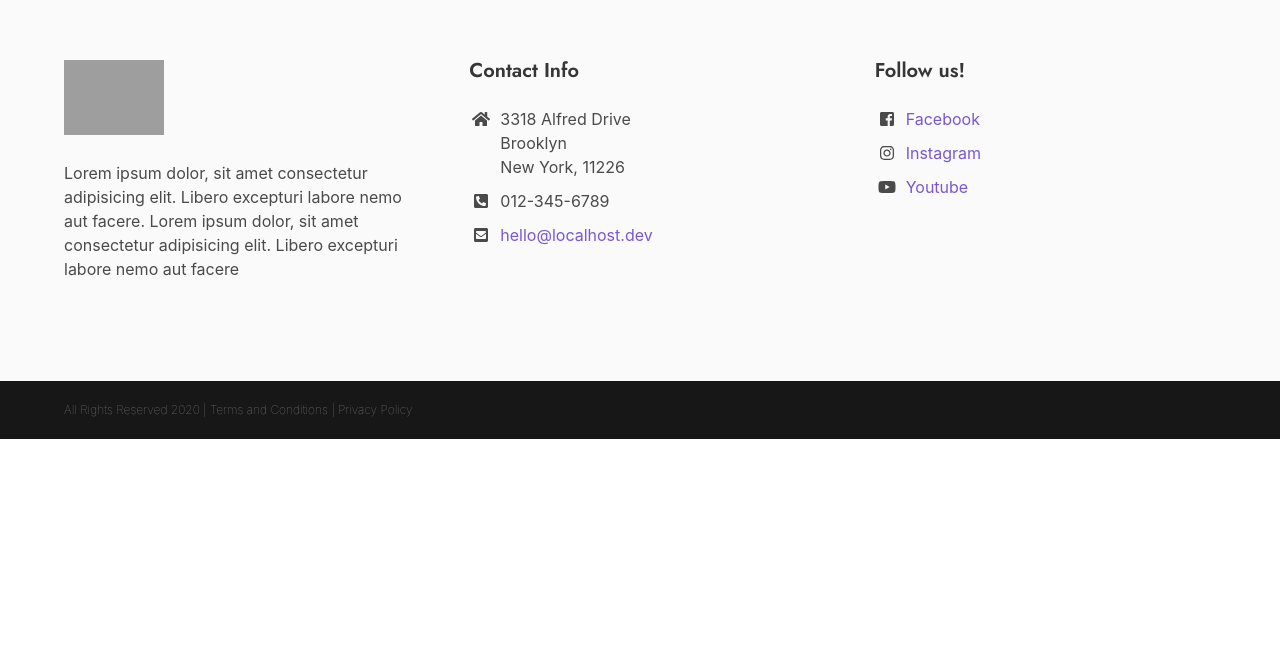
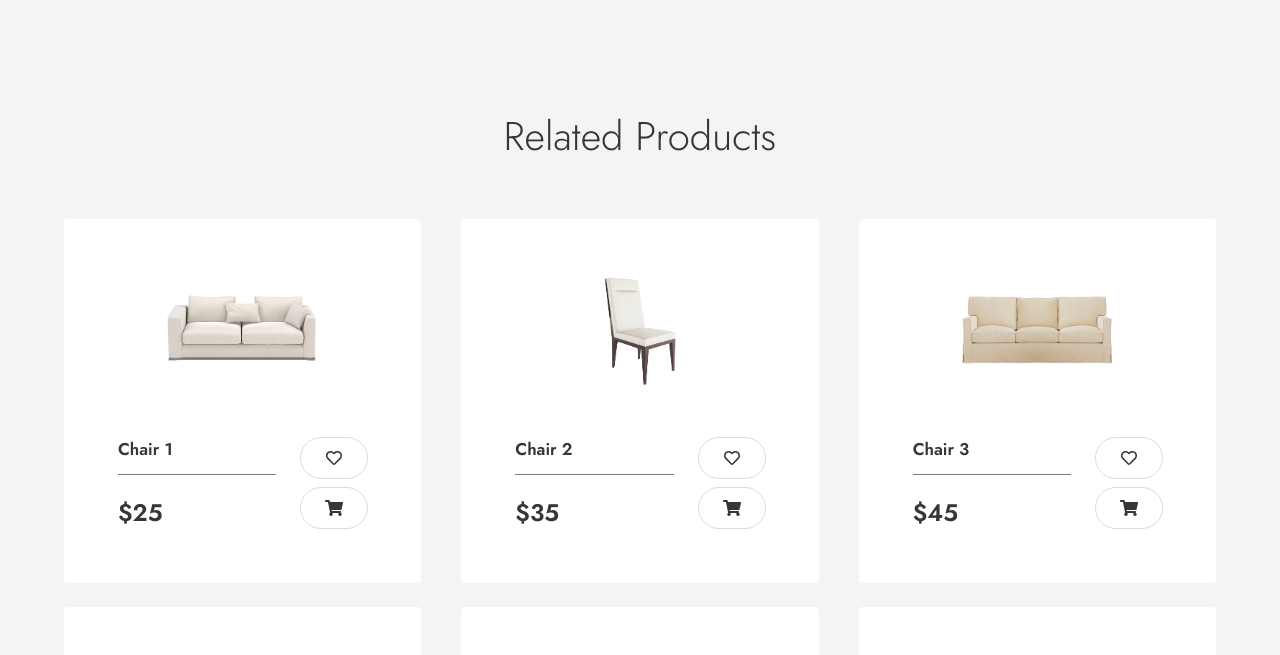
Before and after one commit to reeceballano/rdb-shop, a Vue app: page /product/1 in a window 1280 px wide. Shown: the part 1485-2140 px from the top of the page. Before the commit the page ends 1924 px from the top, so only its background shows below. Built offline with nearby package versions, Linux system fonts and the light colour scheme; grey boxes are pictures that could not be loaded.

Commit message:
fixed route issue
fixed route issue, added watcher to refetch data when params/id changes

```diff
--- a/src/components/ProductTabs/Tabs.vue
+++ b/src/components/ProductTabs/Tabs.vue
@@ -37,7 +37,7 @@
 export default {
     props: {
         productTabs: {
-            type: Object
+            // type: Object
         }
     },
 
--- /dev/null
+++ b/src/components/Products/RelatedProducts.vue
@@ -0,0 +1,69 @@
+<template>
+    <div class="container">
+
+        <div class="section-title-wrapper">
+            <h2 class="title is-2">Related Products</h2>
+        </div>
+
+        <div class="columns is-variable is-5 is-multiline">
+            <rdb-product
+                v-for="product in data"
+                :column="column"
+                :key="product.id"
+                :id="product.id"
+                :name="product.name"
+                :price="product.price"
+                :productImage="product.img"
+            >
+            </rdb-product>
+        </div>
+    </div>
+</template>
+
+<script>
+import Product from '@/components/Products/Product';
+
+export default {
+    props: {
+        data: {
+            type: Array,
+        },
+
+        count: {
+            type: Number,
+            default: 3,
+        },
+
+        column: {
+            type: Number,
+            default: 4
+        }
+
+    },
+
+    data() {
+        return {
+            // relatedProducts: [],
+        }
+    },
+
+    created() {
+        // let relData = this.data.slice(0,this.count);
+        // this.relatedProducts = relData;
+    },
+
+    components: {
+        'rdb-product': Product,
+    },
+}
+</script>
+
+<style lang="scss" scoped>
+    .section-title-wrapper {
+        margin-bottom: 60px;
+
+        h2 {
+            text-align: center;
+        }
+    }
+</style>
--- a/src/store/modules/product.js
+++ b/src/store/modules/product.js
@@ -39,7 +39,7 @@ const actions = {
                 tab:[
                     {
                         label: 'Description',
-                        content:  'Lorem ipsum, dolor sit amet consectetur adipisicing elit. Fuga delectus, nostrum repellat recusandae assumenda sequi blanditiis dolor quis obcaecati excepturi ducimus sint, beatae minima suscipit, commodi fugit eligendi eius inventore.',
+                        content:  'Lorem ipsum, dolor sit amet consectetur adipisicing elit. Fuga delectus, nostrum repellat recusandae assumenda sequi blanditiis dolor quis obcaecati Lorem ipsum, dolor sit amet consectetur adipisicing elit. Fuga delectus, nostrum repellat recusandae assumenda sequi blanditiis dolor quis obcaecati excepturi ducimus sint, beatae minima suscipit, commodi fugit eligendi eius inventore.',
                     },
                     {
                         label: 'Gallery',
--- a/src/views/Product.vue
+++ b/src/views/Product.vue
@@ -23,16 +23,16 @@
                         <p>{{ getProduct.desc }}</p>
                         <div class="buttons">
                             <app-add-to-cart
-                                :id="Number(product.id)"
-                                :name="product.name"
-                                :price="product.price"
+                                :id="Number(getProduct.id)"
+                                :name="getProduct.name"
+                                :price="getProduct.price"
                             >
                             </app-add-to-cart>
 
                             <app-add-to-wishlist
-                                :id="Number(product.id)"
-                                :name="product.name"
-                                :price="product.price"
+                                :id="Number(getProduct.id)"
+                                :name="getProduct.name"
+                                :price="getProduct.price"
                             >
                             </app-add-to-wishlist>
 
@@ -49,6 +49,10 @@
                 </div>
             </div>
         </section>
+
+        <section class="section related-products">
+            <app-related-products :data="getProducts" :count="3" ></app-related-products>
+        </section>
     </div>
 </template>
 
@@ -57,6 +61,7 @@ import { mapGetters } from 'vuex';
 import AddToCart from '@/components/Cart/AddToCart';
 import AddToWishlist from '@/components/Wishlist/AddToWishlist';
 import ProductTabs from '@/components/ProductTabs/Tabs';
+import RelatedProducts from '@/components/Products/RelatedProducts';
 
 export default {
     name: 'ProductView',
@@ -64,12 +69,12 @@ export default {
     components: {
         'app-add-to-cart': AddToCart,
         'app-add-to-wishlist': AddToWishlist,
-        'app-product-tabs': ProductTabs
+        'app-product-tabs': ProductTabs,
+        'app-related-products': RelatedProducts,
     },
 
     data() {
         return {
-            product: this.$route.params,
             tabs: {
                 link: 0,
                 content: 0,
@@ -78,20 +83,25 @@ export default {
         }
     },
 
+    watch: {
+        // call again the method if the route changes
+        '$route': 'fetchData'
+    },
+
     computed: {
-        ...mapGetters('product', ['getProduct']),
+        ...mapGetters('product', ['getProduct', 'getProducts']),
     },
 
     created() {
-        this.$store.dispatch('product/getSingleProduct', Number(this.product.id));
+        this.fetchData();
     },
 
-    mounted() {
-        console.log(this.getProduct)
-    },
-
-
-
+    methods: {
+        fetchData() {
+            console.log('id: ', this.$route.params)
+            this.$store.dispatch('product/getSingleProduct', Number(this.$route.params.id));
+        }
+    }
 }
 </script>
 
```
Also changed, not shown: package.json (+4 -4 lines), 1 other file (tests, documents, lock files or other folders).
